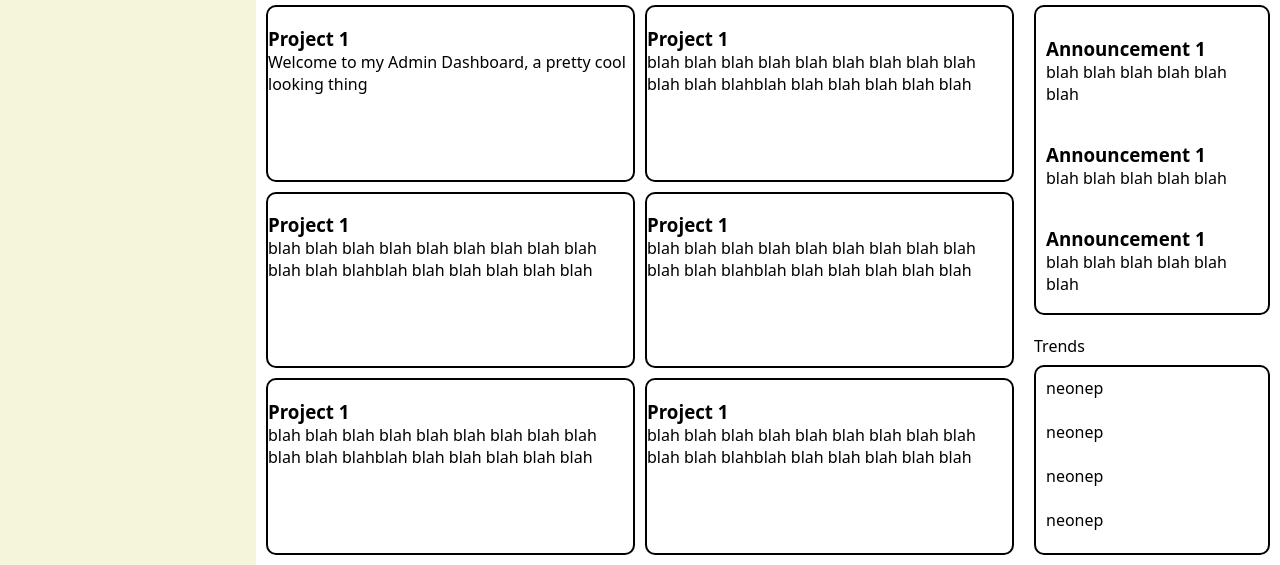
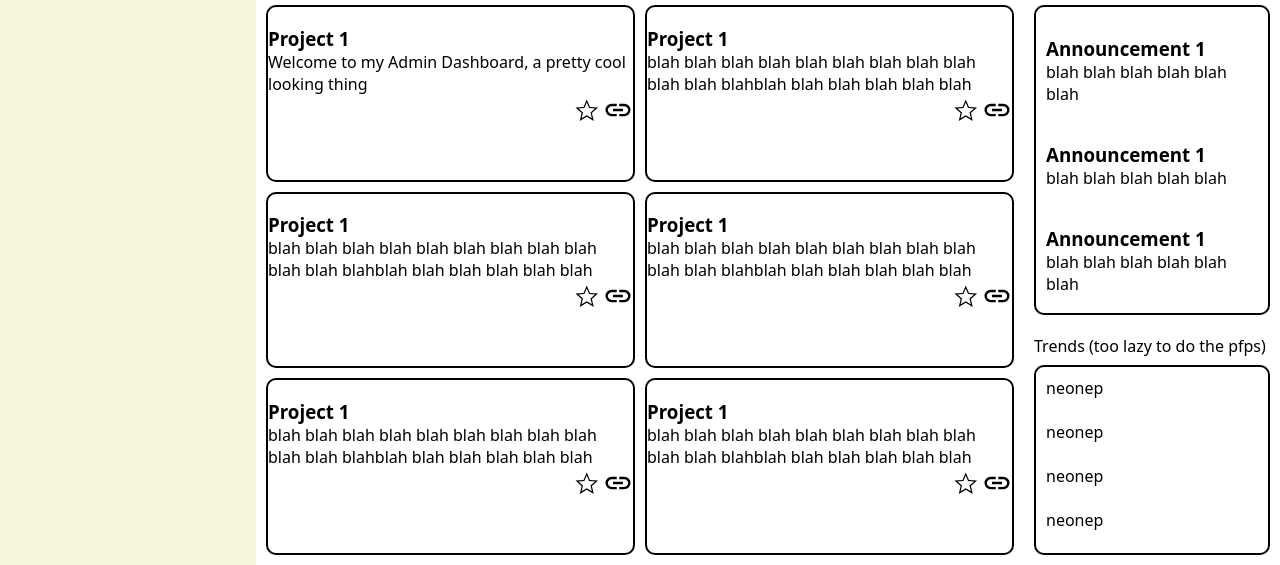
Before and after one commit to Neeeap/AdminDash, a plain HTML site: page index.html in a window 1280 px wide. Shown: the part 235-800 px from the top of the page. Drawn offline with Linux system fonts and the light colour scheme.

Commit message:
more icons added

```diff
--- a/index.html
+++ b/index.html
@@ -48,26 +48,50 @@
                 <div id="pro">
                     <h3>Project 1</h3>
                     <p>Welcome to my Admin Dashboard, a pretty cool looking thing</p>
+                    <div id="proicons">
+                        <img src="./star.svg" alt="" id="sideicon">
+                        <img src="./link.svg" alt="" id="sideicon">
+                    </div>
                 </div>
                 <div id="pro">
                     <h3>Project 1</h3>
                     <p>blah blah blah blah blah blah blah blah blah blah blah blahblah blah blah blah blah blah</p>
+                    <div id="proicons">
+                        <img src="./star.svg" alt="" id="sideicon">
+                        <img src="./link.svg" alt="" id="sideicon">
+                    </div>
                 </div>
                 <div id="pro">
                     <h3>Project 1</h3>
                     <p>blah blah blah blah blah blah blah blah blah blah blah blahblah blah blah blah blah blah</p>
+                    <div id="proicons">
+                        <img src="./star.svg" alt="" id="sideicon">
+                        <img src="./link.svg" alt="" id="sideicon">
+                    </div>
                 </div>
                 <div id="pro">
                     <h3>Project 1</h3>
                     <p>blah blah blah blah blah blah blah blah blah blah blah blahblah blah blah blah blah blah</p>
+                    <div id="proicons">
+                        <img src="./star.svg" alt="" id="sideicon">
+                        <img src="./link.svg" alt="" id="sideicon">
+                    </div>
                 </div>
                 <div id="pro">
                     <h3>Project 1</h3>
                     <p>blah blah blah blah blah blah blah blah blah blah blah blahblah blah blah blah blah blah</p>
+                    <div id="proicons">
+                        <img src="./star.svg" alt="" id="sideicon">
+                        <img src="./link.svg" alt="" id="sideicon">
+                    </div>
                 </div>
                 <div id="pro">
                     <h3>Project 1</h3>
                     <p>blah blah blah blah blah blah blah blah blah blah blah blahblah blah blah blah blah blah</p>
+                    <div id="proicons">
+                        <img src="./star.svg" alt="" id="sideicon">
+                        <img src="./link.svg" alt="" id="sideicon">
+                    </div>
                 </div>
             </div>
             <div id="announcments">
@@ -89,7 +113,7 @@
                </div>
             </div>
             <div id="trend">
-                <div id="sumtext">Trends</div>
+                <div id="sumtext">Trends (too lazy to do the pfps)</div>
                 <div id="bord">
                     <div>neonep</div>
                     <div>neonep</div>
--- a/style.css
+++ b/style.css
@@ -147,3 +147,8 @@ img{
     display: grid;
     grid-template-columns: 1fr 6fr;
 }
+#proicons{
+    display: grid;
+    grid-template-columns: 1fr 1fr;
+    justify-self: right;
+}
```
Also changed, not shown: link.svg (added), star.svg (added).
